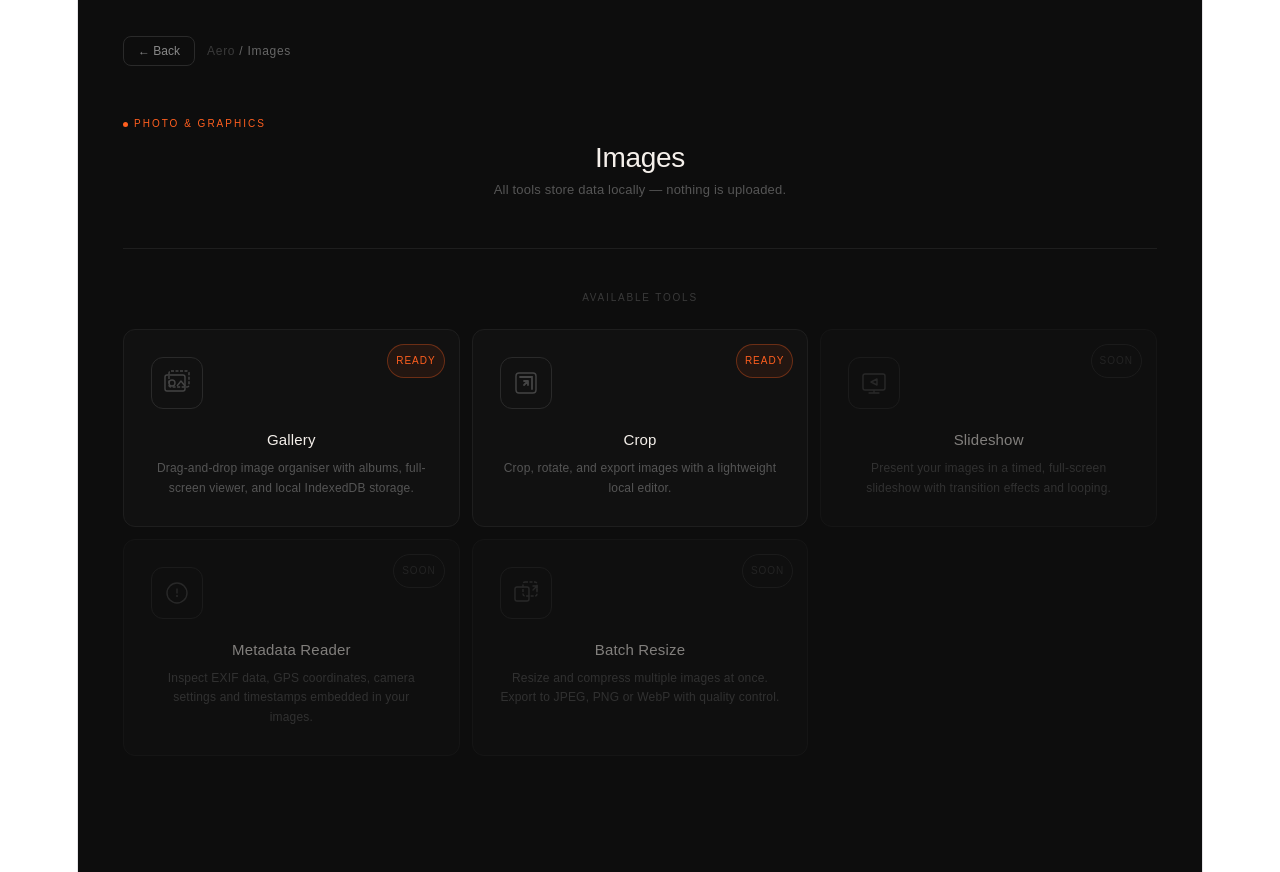
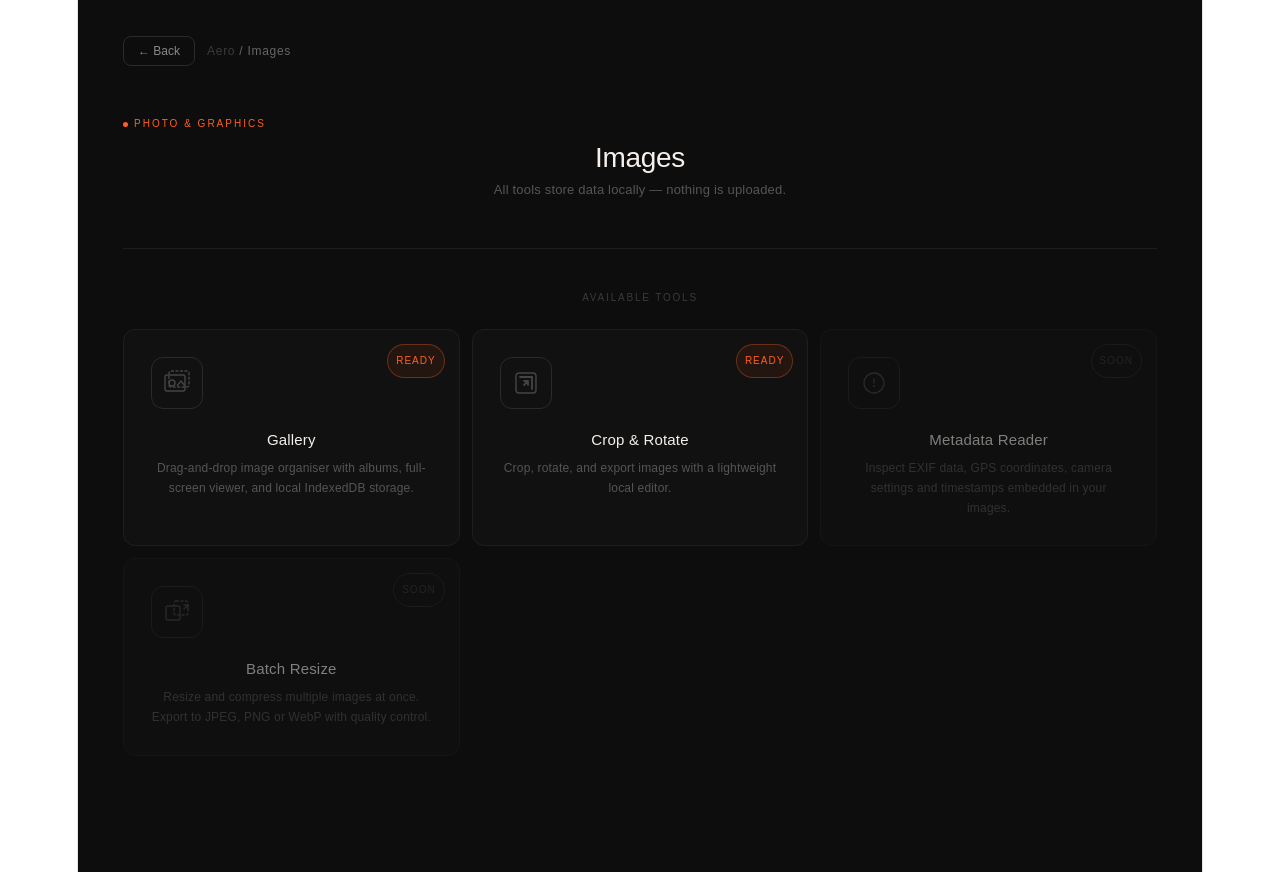
Before and after one commit to ParagGhatage/Aero-Studio, a React (Vite) app: page /images in a window 1280 px wide. Built offline with nearby package versions, Linux system fonts and the light colour scheme.

Commit message:
name changes from hub to studio and lab

```diff
--- a/src/pages/ImagesHub.jsx
+++ b/src/pages/ImageStudio.jsx
@@ -18,7 +18,7 @@ const TOOLS = [
   },
   {
     id: 'crop',
-    name: 'Crop',
+    name: 'Crop & Rotate',
     description: 'Crop, rotate, and export images with a lightweight local editor.',
     status: 'ready',
     icon: (
@@ -29,20 +29,7 @@ const TOOLS = [
       </svg>
     ),
   },
-  {
-    id: 'slideshow',
-    name: 'Slideshow',
-    description: 'Present your images in a timed, full-screen slideshow with transition effects and looping.',
-    status: 'soon',
-    icon: (
-      <svg width="28" height="28" viewBox="0 0 28 28" fill="none">
-        <rect x="3" y="5" width="22" height="16" rx="2" stroke="currentColor" strokeWidth="1.4"/>
-        <line x1="9" y1="24" x2="19" y2="24" stroke="currentColor" strokeWidth="1.4" strokeLinecap="round"/>
-        <line x1="14" y1="21" x2="14" y2="24" stroke="currentColor" strokeWidth="1.4"/>
-        <path d="M11 13 L17 10 L17 16 Z" stroke="currentColor" strokeWidth="1.4" strokeLinejoin="round"/>
-      </svg>
-    ),
-  },
+
   {
     id: 'metadata',
     name: 'Metadata Reader',
--- a/src/routes.jsx
+++ b/src/routes.jsx
@@ -1,8 +1,8 @@
 import { createBrowserRouter } from 'react-router-dom';
 import Landing from './pages/Landing';
-import ImagesHub from './pages/ImagesHub';
-import PDFHub from './pages/PDFHub';
-import VideosHub from './pages/VideoHub';
+import ImagesHub from './pages/ImageStudio';
+import PDFHub from './pages/PDFStudio';
+import VideosHub from './pages/VideoLab';
 import Gallery from './tools/Images/Gallery/Gallery';
 import Crop from './tools/Images/Crop/Crop';
 
--- a/src/tools/Images/Gallery/Gallery.jsx
+++ b/src/tools/Images/Gallery/Gallery.jsx
@@ -192,7 +192,7 @@ export default function Gallery() {
             <svg width="16" height="16" viewBox="0 0 24 24" fill="none" stroke="currentColor" strokeWidth="2" strokeLinecap="round" strokeLinejoin="round">
               <path d="M19 12H5M12 19l-7-7 7-7"/>
             </svg>
-            Images Hub
+            Image Studio
           </button>
 
           <div className="gallery-heading">
```
Also changed, not shown: src/pages/PDFStudio.jsx (renamed from src/pages/PDFHub.jsx), src/pages/VideoLab.jsx (renamed from src/pages/VideoHub.jsx).
